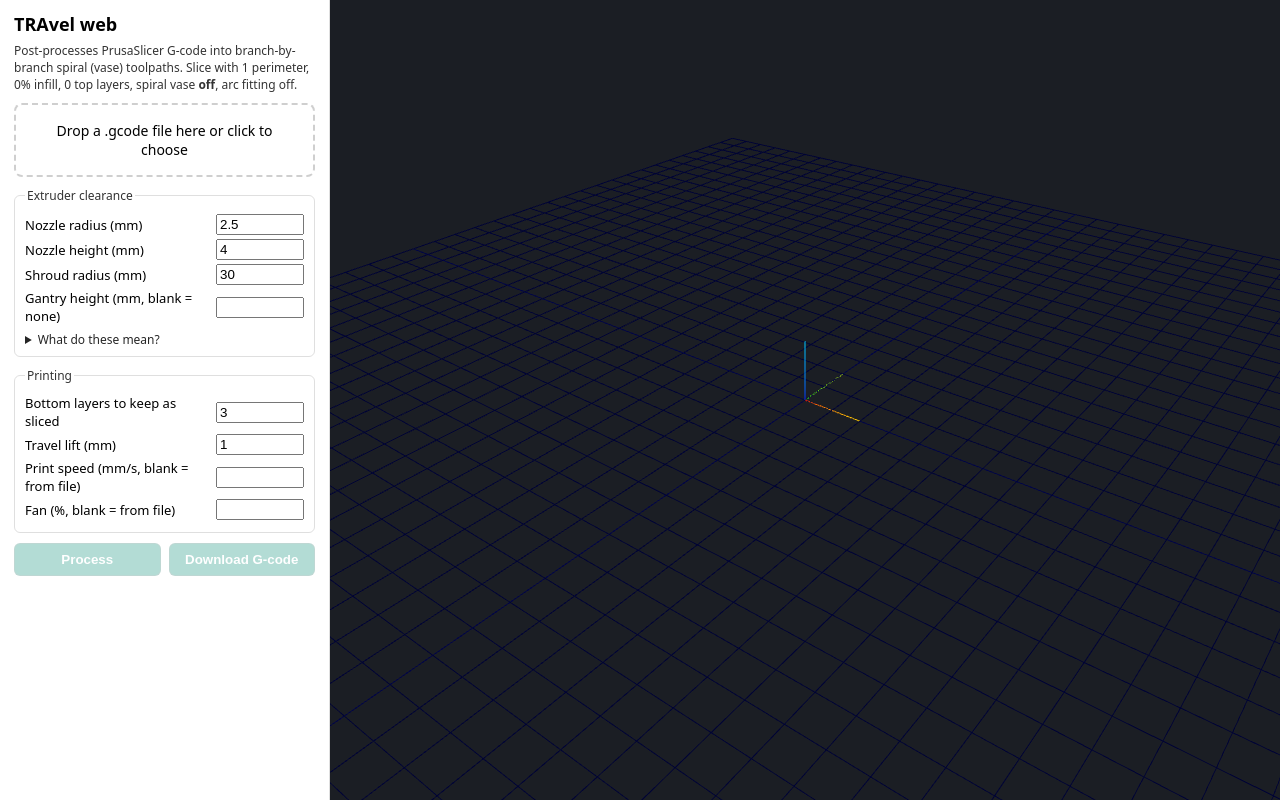
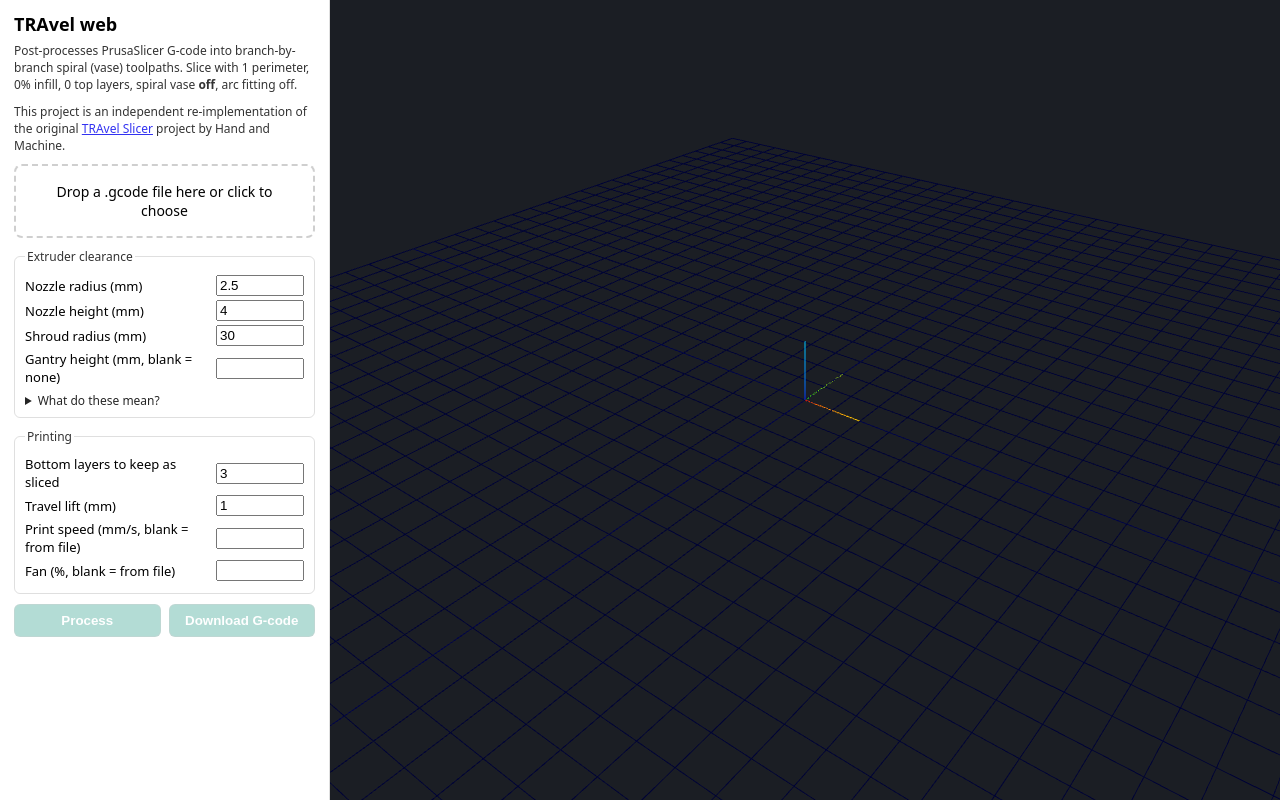
Before and after one commit to nikputnam/travel_slicer_web, a website built with Vite: page index.html in a window 1280 px wide. Built offline with nearby package versions, Linux system fonts and the light colour scheme; animation ran at ten frames a second.

Commit message:
Link to the original TRAvel Slicer project
Co-Authored-By: Claude Fable 5.1 <noreply@anthropic.com>

```diff
--- a/index.html
+++ b/index.html
@@ -11,6 +11,7 @@
       <aside id="panel">
         <h1>TRAvel web</h1>
         <p class="hint">Post-processes PrusaSlicer G-code into branch-by-branch spiral (vase) toolpaths. Slice with 1 perimeter, 0% infill, 0 top layers, spiral vase <b>off</b>, arc fitting off.</p>
+        <p class="hint">This project is an independent re-implementation of the original <a href="https://handandmachine.org/index.php/2024/08/07/travel-slicer-continuous-extrusion-toolpaths-for-3d-printing/" target="_blank" rel="noopener">TRAvel Slicer</a> project by Hand and Machine.</p>
         <label class="drop" id="drop">
           <input type="file" id="file" accept=".gcode,.gco,.g" />
           <span id="dropText">Drop a .gcode file here or click to choose</span>
```
